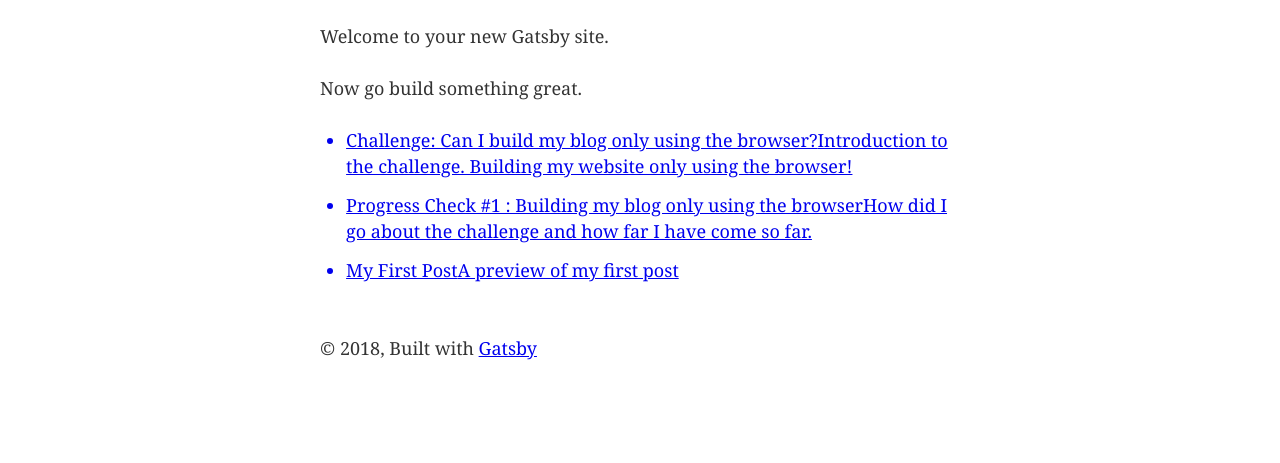
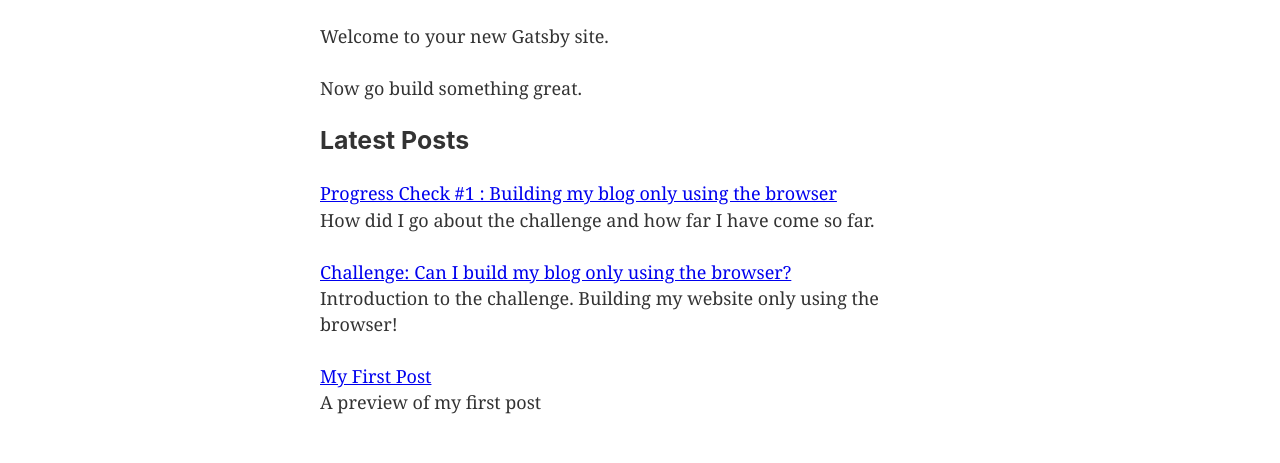
Before and after one commit to Dubes/personal-blog, a Gatsby site: page / in a window 1280 px wide. Shown: the part 153-616 px from the top of the page. Built offline with nearby package versions, Linux system fonts and the light colour scheme; Gatsby itself is replaced by a stand-in of ours.

Commit message:
extracted blog teaser into its own component. added sorting to the query

```diff
--- /dev/null
+++ b/src/components/blogTeaser.js
@@ -0,0 +1,23 @@
+import React from 'react'
+import PropTypes from 'prop-types'
+import { Link } from 'gatsby'
+
+const BlogTeaser = ({ path, date, title, excerpt }) => (
+  <>
+    <div>
+      <Link key={path} to={path}>
+        {title}
+      </Link>
+    </div>
+    <p>{excerpt}</p>
+  </>
+)
+
+BlogTeaser.PropTypes = {
+  path: PropTypes.string.isRequired,
+  date: PropTypes.string.isRequired,
+  title: PropTypes.string.isRequired,
+  excerpt: PropTypes.string.isRequired,
+}
+
+export default BlogTeaser
--- a/src/pages/index.js
+++ b/src/pages/index.js
@@ -1,43 +1,41 @@
 import React from 'react'
-import { graphql, Link } from 'gatsby'
+import { graphql } from 'gatsby'
 import Layout from '../components/layout'
+import BlogTeaser from '../components/blogTeaser'
 import SEO from '../components/seo'
 
 const IndexPage = ({ data }) => (
   <Layout>
-    <SEO title="Home" keywords={[`gatsby`, `application`, `react`]} />
+    <SEO title="Home" keywords={[`gatsby`, `blog`, `react`]} />
     <div className="site-content">
       <h1>Hi people</h1>
       <p>Welcome to your new Gatsby site.</p>
       <p>Now go build something great.</p>
-      <ul>
-        {data &&
-          data.allMarkdownRemark.edges.map(edge => (
-            <Link
-              key={edge.node.frontmatter.path}
-              to={edge.node.frontmatter.path}
-            >
-              <li>
-                {edge.node.frontmatter.title}
-                {edge.node.frontmatter.excerpt}
-              </li>
-            </Link>
-          ))}
-      </ul>
+      <h3>Latest Posts</h3>
+      {data &&
+        data.allMarkdownRemark.edges.map(edge => (
+          <BlogTeaser
+            key={edge.node.frontmatter.path}
+            path={edge.node.frontmatter.path}
+            date={edge.node.frontmatter.date}
+            title={edge.node.frontmatter.title}
+            excerpt={edge.node.frontmatter.excerpt}
+          />
+        ))}
     </div>
   </Layout>
 )
 
 export const query = graphql`
   query HomepageQuery {
-    allMarkdownRemark {
+    allMarkdownRemark(sort: { fields: [frontmatter___date], order: DESC }) {
       edges {
         node {
           frontmatter {
             title
+            excerpt
             path
             date
-            excerpt
           }
         }
       }
```
